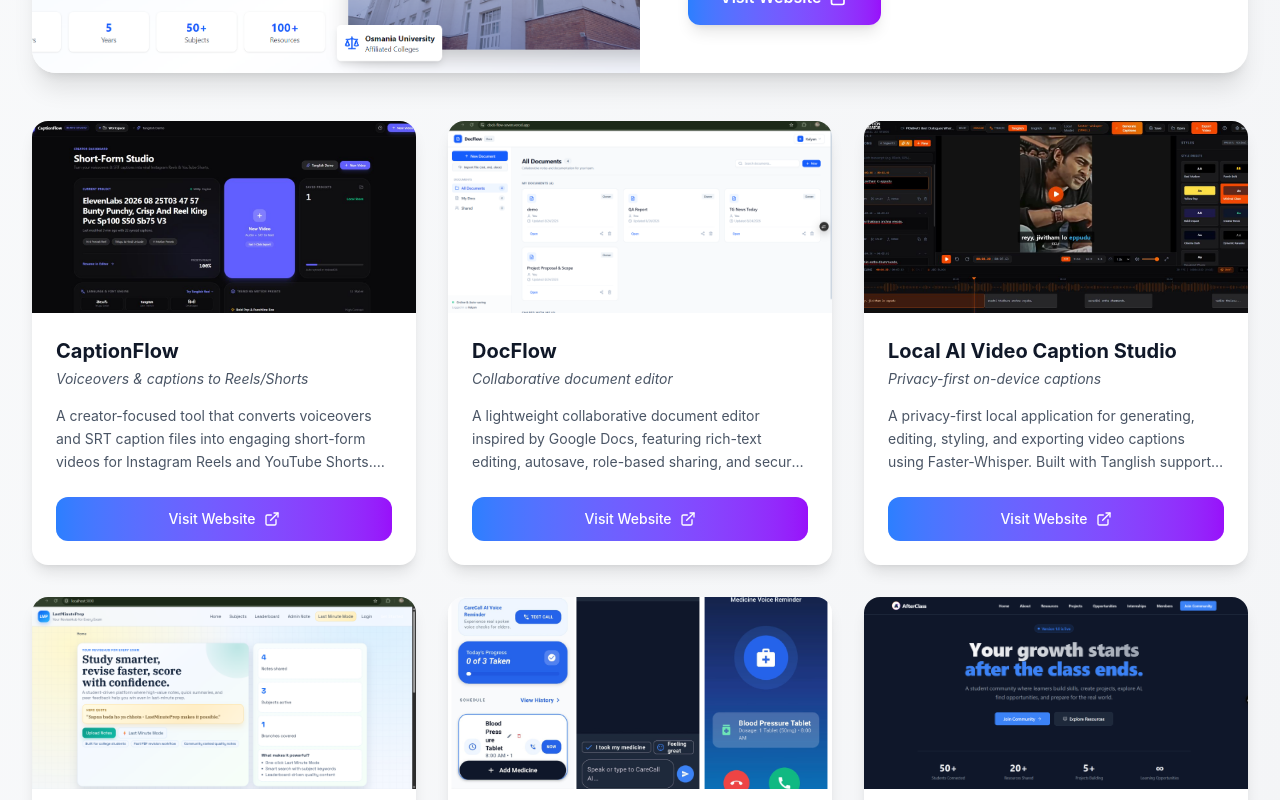
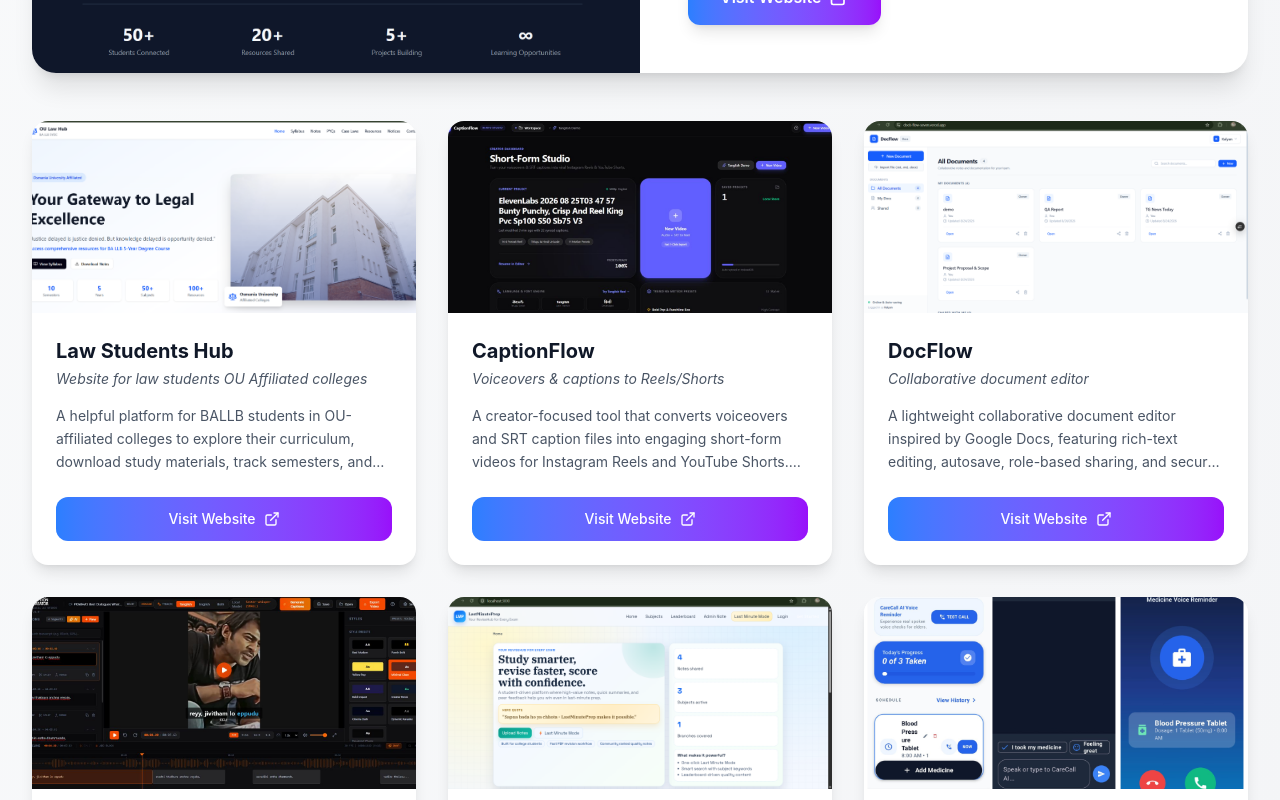
Before and after one commit to kalyan-dasari/MyPortfolio, a React (Vite) app: page /other in a window 1280 px wide. Shown: the part 1500-2300 px from the top of the page. Built offline with nearby package versions, Linux system fonts and the light colour scheme.

Commit message:
fix(OtherPage): update featured status and URL for AfterClass project

```diff
--- a/src/app/pages/OtherPage.tsx
+++ b/src/app/pages/OtherPage.tsx
@@ -41,7 +41,7 @@
         'A helpful platform for BALLB students in OU-affiliated colleges to explore their curriculum, download study materials, track semesters, and stay organized throughout their 5-year course.',
       image: lawWebsite,
       url: 'https://law-students-website.vercel.app/',
-      featured: true,
+      featured: false,
     },
     {
       title: 'CaptionFlow',
@@ -94,8 +94,8 @@
       description:
         'Student community platform connecting engineering students through resources, opportunities, discussions, and peer-driven learning beyond the classroom.',
       image:AfterClass,
-      url: 'https://example.com',
-      featured: false,
+      url: 'https://www.after-class.live/',
+      featured: true,
     },
     {
       title: 'QuickGram',
```
